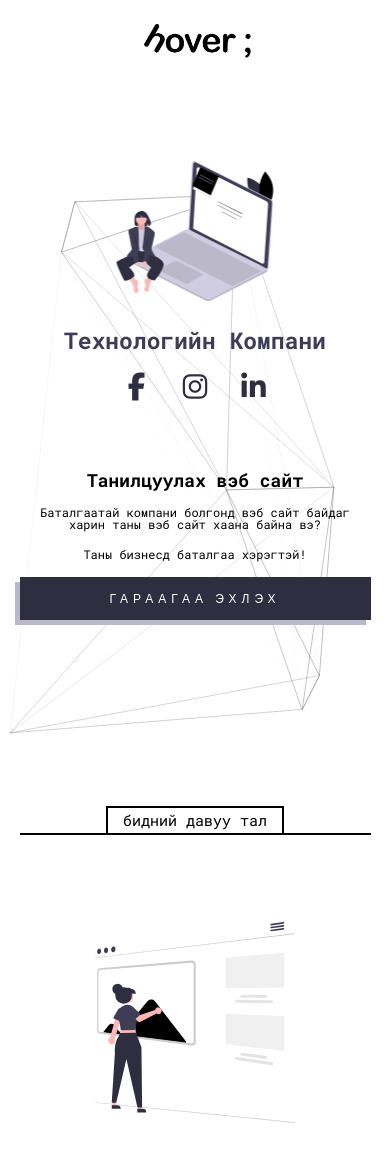
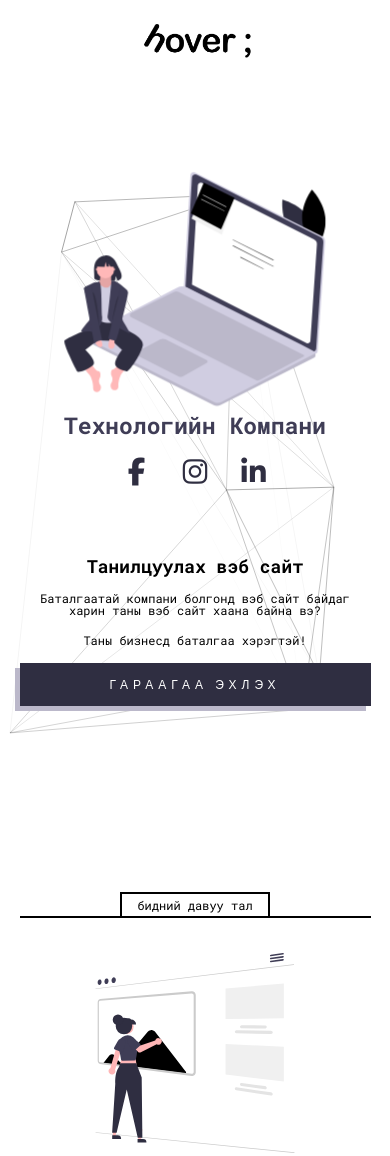
Before and after one commit to mnkhod/hover-portfolio, a plain HTML site: page index.html in a window 390 px wide. Shown: the top 1156 px of the page. Drawn offline with nearby package versions, Linux system fonts and the light colour scheme.

Commit message:
Added Fixes To Home Page

```diff
--- a/assets/css/mainMobile.css
+++ b/assets/css/mainMobile.css
@@ -1,8 +1,4 @@
 @media only screen and (max-width: 420px) {
-    body{
-        overflow-x: hidden;
-    }
-
     nav ul{
         display: none;
     }
@@ -34,12 +30,9 @@
         margin: 80px 0;
     }
 
-    #main .leftSide,#main .rightSide{
-        flex-basis: 100%;
-    }
-
     #main .leftSide{
         padding: 0;
+        margin: 0;
     }
 
 
@@ -85,13 +78,10 @@
         font-size: 28px;
     }
 
-    #main .rightSide{
-        margin-bottom: 30px;
-    }
-
     #main .rightSide svg{
-        width: 150px;
-        height: auto;
+        width: 250px;
+        height: 250px;
+        margin: 0;
     }
 
     #main .leftSide{
@@ -101,26 +91,28 @@
 
     #features{
         height: 100%;
-        margin-bottom: 50%;
+        margin-bottom: 100%;
     }
 
     #features .mainContainer{
         flex-direction: column;
         align-items: center;
+        margin-bottom: 10%;
     }
 
     #features .mainContainer .leftSide{
-        margin-top: 25%;
+        margin: 10% 0;
         width: 100%;
     }
 
     #features .mainContainer .leftSide svg{
         width: 200px;
-        height: auto;
+        height: 200px;
     }
 
     #features .mainContainer .rightSide .card{
         width: 100%;
+        height: 200px;
         padding: 0;
         margin: 70px 0;
         text-align: center;
@@ -139,6 +131,10 @@
         height: auto;
     }
 
+    #products .mainContainer{
+        margin-bottom: 100%;
+    }
+
     #products .mainContainer .product p{
         display: block;
         padding-right: 0;
@@ -152,6 +148,11 @@
 
     #products .mainContainer .product button{
         width: 90%;
+    }
+
+    #products .mainContainer .product img{
+        width: 300px;
+        height: 300px;
     }
 
 
@@ -176,7 +177,7 @@
 
     #ad .mainContainer .leftSide h1{
         text-align: center;
-        font-size: 30px;
+        font-size: 20px;
         margin-bottom: 15%;
     }
 
@@ -196,7 +197,12 @@
     }
 
     #bannerHeader{
+        text-align: center;
         justify-content: center;
+    }
+
+    #bannerHeader p{
+        font-size: 12px;
     }
 
 
--- a/assets/js/scrollAnimations.js
+++ b/assets/js/scrollAnimations.js
@@ -10,12 +10,12 @@ ScrollReveal().reveal('nav',{
 })
 
 ScrollReveal().reveal('#main .leftSide',{
-    origin: "left",
+    origin: "bottom",
     distance: "250px",
 })
 
 ScrollReveal().reveal('#main .rightSide',{
-    origin: "right",
+    origin: "bottom",
     distance: "250px",
 })
 
@@ -23,22 +23,22 @@ ScrollReveal().reveal('#main .rightSide',{
 
 
 ScrollReveal().reveal('#features .leftSide',{
-    origin: "left",
+    origin: "bottom",
     distance: "250px",
 })
 
 ScrollReveal().reveal('#features .leftSide',{
-    origin: "left",
+    origin: "bottom",
     distance: "250px",
 })
 
 ScrollReveal().reveal('#features .rightSide',{
-    origin: "right",
+    origin: "bottom",
     distance: "250px",
 })
 
 ScrollReveal().reveal('#products .mainContainer .title,#products .mainContainer .desc',{
-    origin: "right",
+    origin: "bottom",
     distance: "150px",
 })
 
@@ -49,14 +49,14 @@ ScrollReveal().reveal('#products .product',{
 
 
 ScrollReveal().reveal('#feedback .mainContainer',{
-    origin: "bottom",
+    origin: "top",
     duration: 1000,
     distance: "250px",
 })
 
 
 ScrollReveal().reveal('#ad .mainContainer',{
-    origin: "bottom",
+    origin: "top",
     duration: 1000,
     distance: "250px",
 })
```
